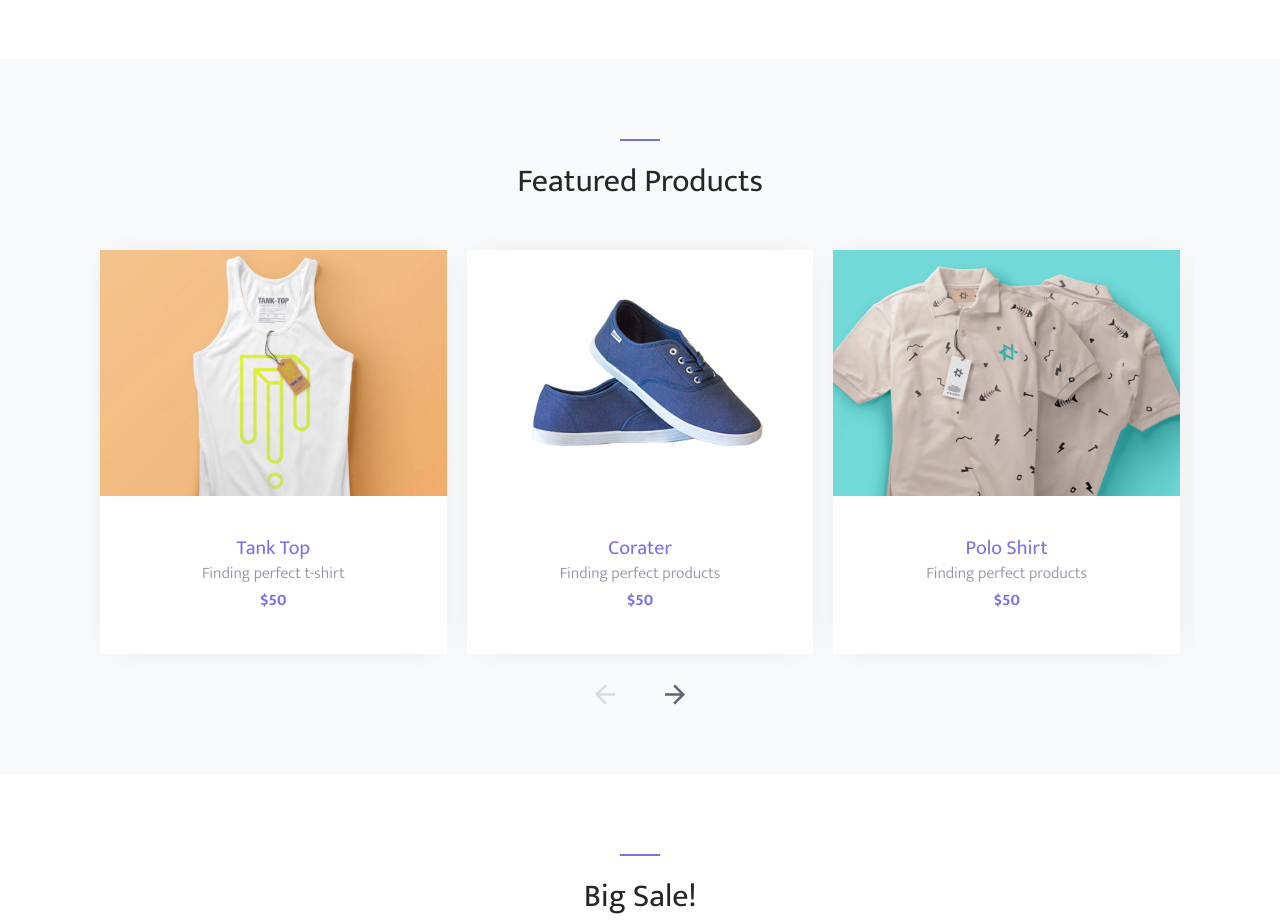
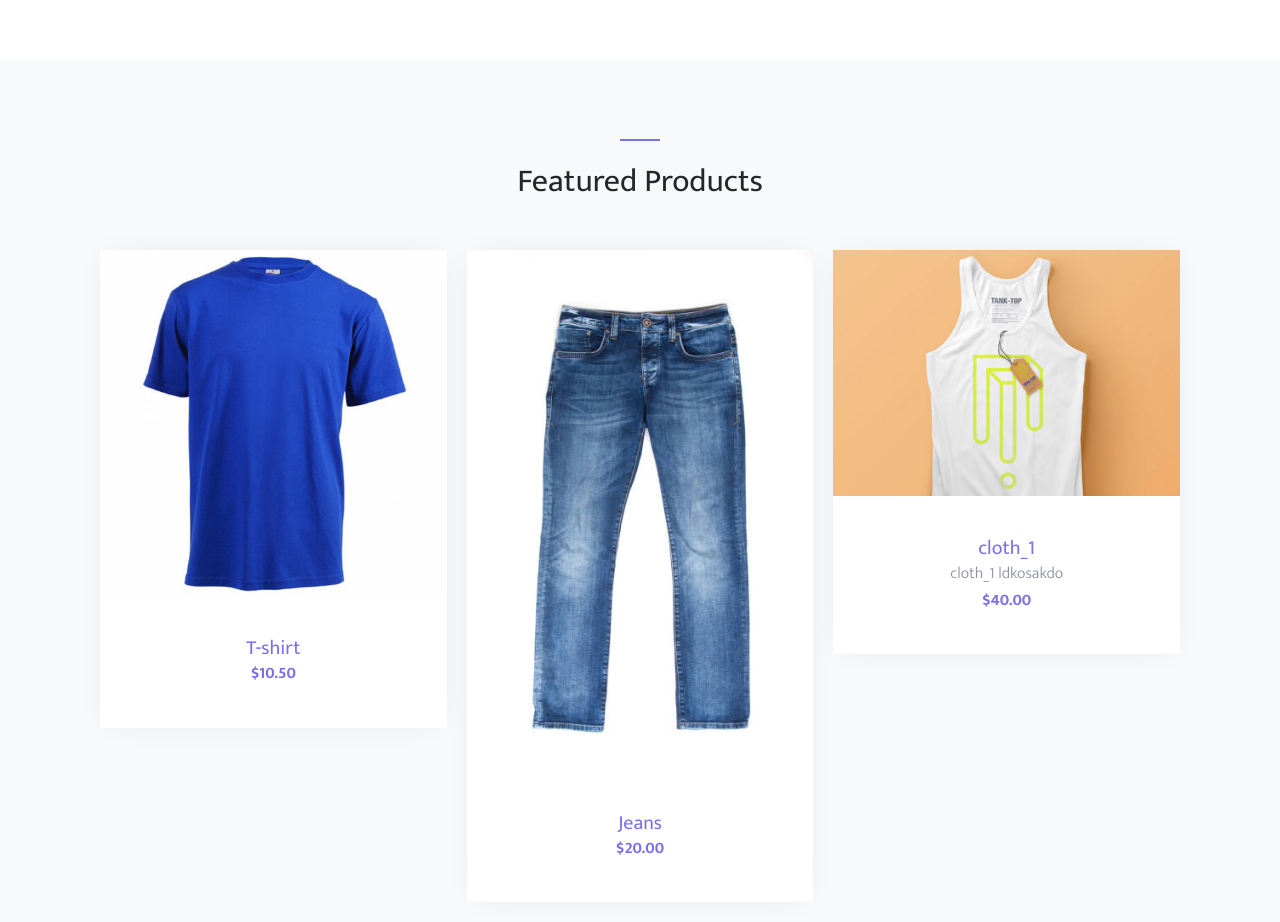
Before and after one commit to Mikku0/e-commerce_django_app, a Django app: page / in a window 1280 px wide. Shown: the part 1616-2538 px from the top of the page. Run offline with Django 5.2, Linux system fonts and the light colour scheme; data comes from the database, SQL or seed files in the repository; some libraries are stand-ins or nearby versions; some web fonts are replaced.

Commit message:
added dynamic items in home page

```diff
--- a/base/templates/base/index.html
+++ b/base/templates/base/index.html
@@ -107,66 +107,20 @@
       <div class="row">
         <div class="col-md-12">
           <div class="nonloop-block-3 owl-carousel">
+            {% for item in items %}
             <div class="item">
               <div class="block-4 text-center">
                 <figure class="block-4-image">
-                  <img src="{% static 'images/cloth_1.jpg' %}" alt="Image placeholder" class="img-fluid">
+                  <img src="{{item.image.url}}" alt="Image placeholder" class="img-fluid">
                 </figure>
                 <div class="block-4-text p-4">
-                  <h3><a href="{% url 'shop-single' %}">Tank Top</a></h3>
-                  <p class="mb-0">Finding perfect t-shirt</p>
-                  <p class="text-primary font-weight-bold">$50</p>
+                  <h3><a href="{% url 'shop-single' item.id %}">{{item.name}}</a></h3>
+                  <p class="mb-0">{{item.description}}</p>
+                  <p class="text-primary font-weight-bold">${{item.price}}</p>
                 </div>
               </div>
             </div>
-            <div class="item">
-              <div class="block-4 text-center">
-                <figure class="block-4-image">
-                  <img src="{% static 'images/shoe_1.jpg' %}" alt="Image placeholder" class="img-fluid">
-                </figure>
-                <div class="block-4-text p-4">
-                  <h3><a href="{% url 'shop-single' %}">Corater</a></h3>
-                  <p class="mb-0">Finding perfect products</p>
-                  <p class="text-primary font-weight-bold">$50</p>
-                </div>
-              </div>
-            </div>
-            <div class="item">
-              <div class="block-4 text-center">
-                <figure class="block-4-image">
-                  <img src="{% static 'images/cloth_2.jpg' %}" alt="Image placeholder" class="img-fluid">
-                </figure>
-                <div class="block-4-text p-4">
-                  <h3><a href="{% url 'shop-single' %}">Polo Shirt</a></h3>
-                  <p class="mb-0">Finding perfect products</p>
-                  <p class="text-primary font-weight-bold">$50</p>
-                </div>
-              </div>
-            </div>
-            <div class="item">
-              <div class="block-4 text-center">
-                <figure class="block-4-image">
-                  <img src="{% static 'images/cloth_3.jpg' %}" alt="Image placeholder" class="img-fluid">
-                </figure>
-                <div class="block-4-text p-4">
-                  <h3><a href="{% url 'shop-single' %}">T-Shirt Mockup</a></h3>
-                  <p class="mb-0">Finding perfect products</p>
-                  <p class="text-primary font-weight-bold">$50</p>
-                </div>
-              </div>
-            </div>
-            <div class="item">
-              <div class="block-4 text-center">
-                <figure class="block-4-image">
-                  <img src="{% static 'images/shoe_1.jpg' %}" alt="Image placeholder" class="img-fluid">
-                </figure>
-                <div class="block-4-text p-4">
-                  <h3><a href="{% url 'shop-single' %}">Corater</a></h3>
-                  <p class="mb-0">Finding perfect products</p>
-                  <p class="text-primary font-weight-bold">$50</p>
-                </div>
-              </div>
-            </div>
+            {% endfor %}
           </div>
         </div>
       </div>
--- a/base/views.py
+++ b/base/views.py
@@ -59,7 +59,9 @@
 
 
 def home(request):
-    return render(request, 'base/index.html')
+    items = Item.objects.all()
+    context = {'items': items}
+    return render(request, 'base/index.html', context)
 
 
 def about(request):
```
